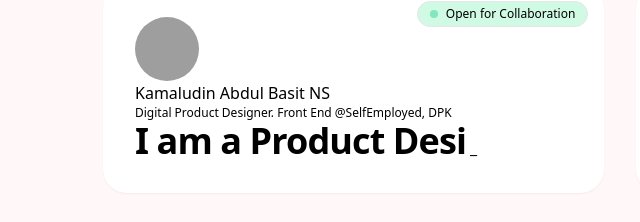
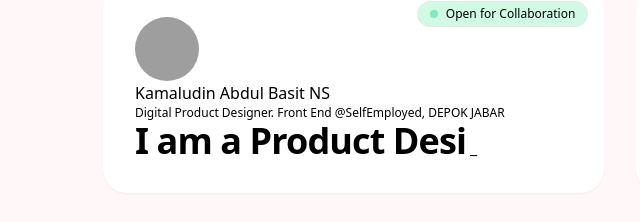
Before and after one commit to abdulbasit94/portfolio_kamal, a website built with Vite: page index.html in a window 1280 px wide. Shown: the part 219-441 px from the top of the page, 153-793 px from the left. Built offline with nearby package versions, Linux system fonts and the light colour scheme; grey boxes are pictures that could not be loaded.

Commit message:
Update location

```diff
--- a/index.html
+++ b/index.html
@@ -28,7 +28,7 @@
           </div>
           <img src="public/profil_kamal.jpg" class="w-16 h-16 rounded-full" />
           <div>Kamaludin Abdul Basit NS</div>
-          <div class="text-xs">Digital Product Designer. Front End @SelfEmployed, DPK</div>
+          <div class="text-xs">Digital Product Designer. Front End @SelfEmployed, DEPOK JABAR</div>
           <div class="flex gap-1 items-baseline">
             <h1 id="heading"></h1>
           </div>
```
